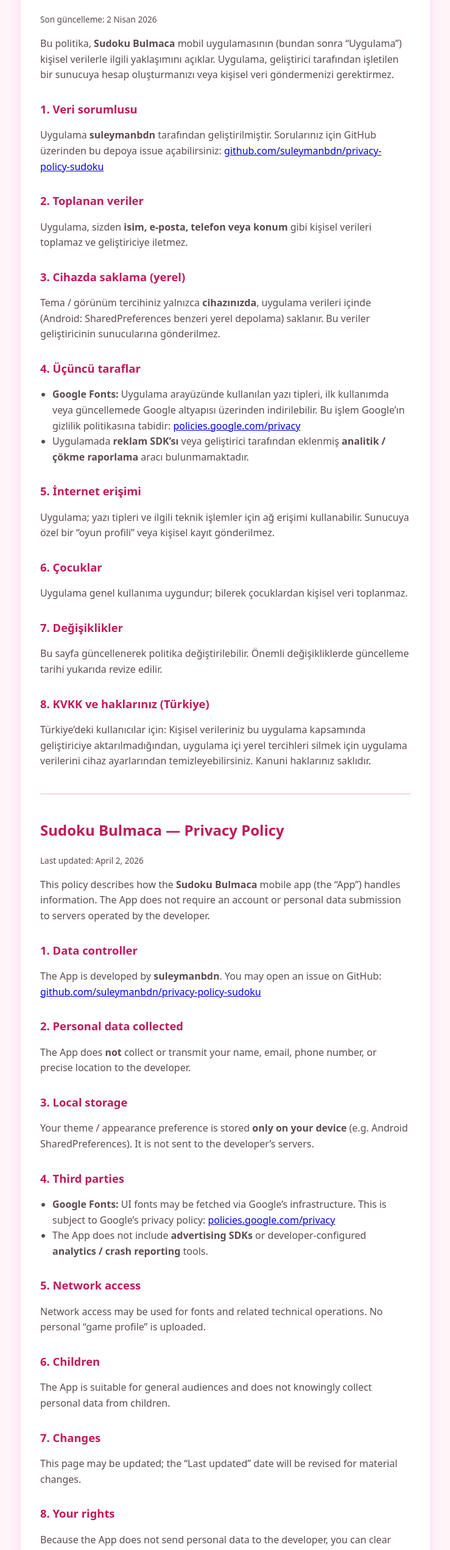
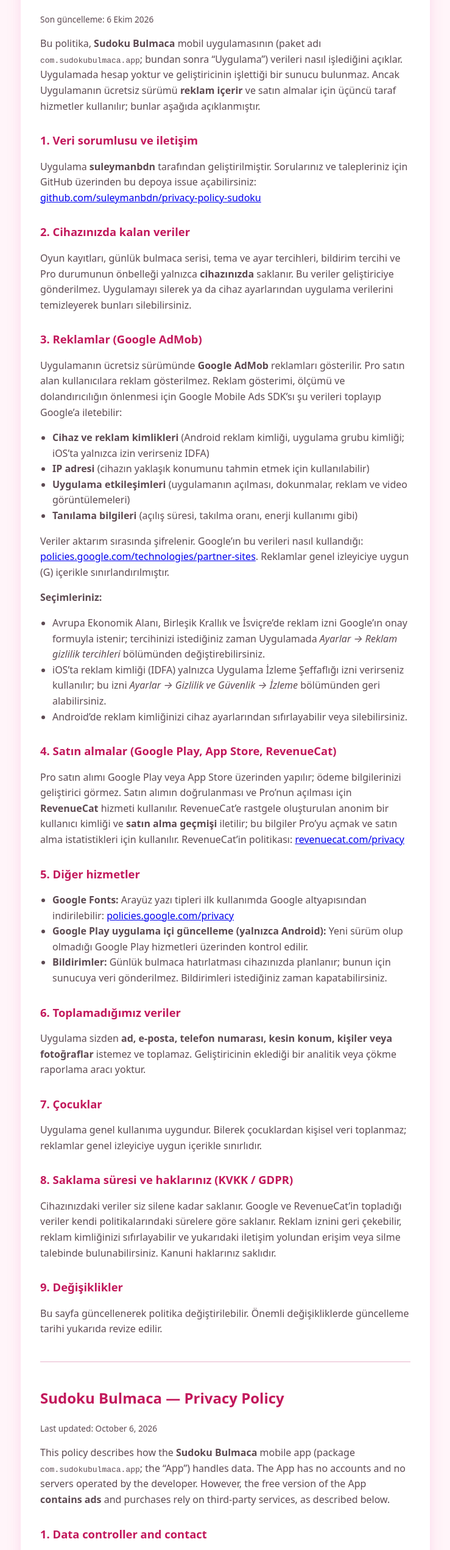
Before and after one commit to suleymanbdn/privacy-policy-sudoku, a plain HTML site: page index.html in a window 1280 px wide. Shown: the part 140-2681 px from the top of the page at 61% size, without its empty margins (270-1009 px from the left). Drawn offline with Linux system fonts and the light colour scheme.

Commit message:
Update privacy policy: AdMob ads, consent choices, RevenueCat (Oct 2026)

```diff
--- a/index.html
+++ b/index.html
@@ -51,72 +51,106 @@
 
     <section id="gizlilik-tr">
       <h1>Sudoku Bulmaca — Gizlilik Politikası</h1>
-      <p class="meta">Son güncelleme: 2 Nisan 2026</p>
+      <p class="meta">Son güncelleme: 6 Ekim 2026</p>
 
-      <p>Bu politika, <strong>Sudoku Bulmaca</strong> mobil uygulamasının (bundan sonra “Uygulama”) kişisel verilerle ilgili yaklaşımını açıklar. Uygulama, geliştirici tarafından işletilen bir sunucuya hesap oluşturmanızı veya kişisel veri göndermenizi gerektirmez.</p>
+      <p>Bu politika, <strong>Sudoku Bulmaca</strong> mobil uygulamasının (paket adı <code>com.sudokubulmaca.app</code>; bundan sonra “Uygulama”) verileri nasıl işlediğini açıklar. Uygulamada hesap yoktur ve geliştiricinin işlettiği bir sunucu bulunmaz. Ancak Uygulamanın ücretsiz sürümü <strong>reklam içerir</strong> ve satın almalar için üçüncü taraf hizmetler kullanılır; bunlar aşağıda açıklanmıştır.</p>
 
-      <h2>1. Veri sorumlusu</h2>
-      <p>Uygulama <strong>suleymanbdn</strong> tarafından geliştirilmiştir. Sorularınız için GitHub üzerinden bu depoya issue açabilirsiniz: <a href="https://github.com/suleymanbdn/privacy-policy-sudoku" rel="noopener">github.com/suleymanbdn/privacy-policy-sudoku</a></p>
+      <h2>1. Veri sorumlusu ve iletişim</h2>
+      <p>Uygulama <strong>suleymanbdn</strong> tarafından geliştirilmiştir. Sorularınız ve talepleriniz için GitHub üzerinden bu depoya issue açabilirsiniz: <a href="https://github.com/suleymanbdn/privacy-policy-sudoku" rel="noopener">github.com/suleymanbdn/privacy-policy-sudoku</a></p>
 
-      <h2>2. Toplanan veriler</h2>
-      <p>Uygulama, sizden <strong>isim, e-posta, telefon veya konum</strong> gibi kişisel verileri toplamaz ve geliştiriciye iletmez.</p>
+      <h2>2. Cihazınızda kalan veriler</h2>
+      <p>Oyun kayıtları, günlük bulmaca serisi, tema ve ayar tercihleri, bildirim tercihi ve Pro durumunun önbelleği yalnızca <strong>cihazınızda</strong> saklanır. Bu veriler geliştiriciye gönderilmez. Uygulamayı silerek ya da cihaz ayarlarından uygulama verilerini temizleyerek bunları silebilirsiniz.</p>
 
-      <h2>3. Cihazda saklama (yerel)</h2>
-      <p>Tema / görünüm tercihiniz yalnızca <strong>cihazınızda</strong>, uygulama verileri içinde (Android: SharedPreferences benzeri yerel depolama) saklanır. Bu veriler geliştiricinin sunucularına gönderilmez.</p>
-
-      <h2>4. Üçüncü taraflar</h2>
+      <h2>3. Reklamlar (Google AdMob)</h2>
+      <p>Uygulamanın ücretsiz sürümünde <strong>Google AdMob</strong> reklamları gösterilir. Pro satın alan kullanıcılara reklam gösterilmez. Reklam gösterimi, ölçümü ve dolandırıcılığın önlenmesi için Google Mobile Ads SDK’sı şu verileri toplayıp Google’a iletebilir:</p>
       <ul>
-        <li><strong>Google Fonts:</strong> Uygulama arayüzünde kullanılan yazı tipleri, ilk kullanımda veya güncellemede Google altyapısı üzerinden indirilebilir. Bu işlem Google’ın gizlilik politikasına tabidir: <a href="https://policies.google.com/privacy" rel="noopener">policies.google.com/privacy</a></li>
-        <li>Uygulamada <strong>reklam SDK’sı</strong> veya geliştirici tarafından eklenmiş <strong>analitik / çökme raporlama</strong> aracı bulunmamaktadır.</li>
+        <li><strong>Cihaz ve reklam kimlikleri</strong> (Android reklam kimliği, uygulama grubu kimliği; iOS’ta yalnızca izin verirseniz IDFA)</li>
+        <li><strong>IP adresi</strong> (cihazın yaklaşık konumunu tahmin etmek için kullanılabilir)</li>
+        <li><strong>Uygulama etkileşimleri</strong> (uygulamanın açılması, dokunmalar, reklam ve video görüntülemeleri)</li>
+        <li><strong>Tanılama bilgileri</strong> (açılış süresi, takılma oranı, enerji kullanımı gibi)</li>
+      </ul>
+      <p>Veriler aktarım sırasında şifrelenir. Google’ın bu verileri nasıl kullandığı: <a href="https://policies.google.com/technologies/partner-sites" rel="noopener">policies.google.com/technologies/partner-sites</a>. Reklamlar genel izleyiciye uygun (G) içerikle sınırlandırılmıştır.</p>
+      <p><strong>Seçimleriniz:</strong></p>
+      <ul>
+        <li>Avrupa Ekonomik Alanı, Birleşik Krallık ve İsviçre’de reklam izni Google’ın onay formuyla istenir; tercihinizi istediğiniz zaman Uygulamada <em>Ayarlar → Reklam gizlilik tercihleri</em> bölümünden değiştirebilirsiniz.</li>
+        <li>iOS’ta reklam kimliği (IDFA) yalnızca Uygulama İzleme Şeffaflığı izni verirseniz kullanılır; bu izni <em>Ayarlar → Gizlilik ve Güvenlik → İzleme</em> bölümünden geri alabilirsiniz.</li>
+        <li>Android’de reklam kimliğinizi cihaz ayarlarından sıfırlayabilir veya silebilirsiniz.</li>
       </ul>
 
-      <h2>5. İnternet erişimi</h2>
-      <p>Uygulama; yazı tipleri ve ilgili teknik işlemler için ağ erişimi kullanabilir. Sunucuya özel bir “oyun profili” veya kişisel kayıt gönderilmez.</p>
+      <h2>4. Satın almalar (Google Play, App Store, RevenueCat)</h2>
+      <p>Pro satın alımı Google Play veya App Store üzerinden yapılır; ödeme bilgilerinizi geliştirici görmez. Satın alımın doğrulanması ve Pro’nun açılması için <strong>RevenueCat</strong> hizmeti kullanılır. RevenueCat’e rastgele oluşturulan anonim bir kullanıcı kimliği ve <strong>satın alma geçmişi</strong> iletilir; bu bilgiler Pro’yu açmak ve satın alma istatistikleri için kullanılır. RevenueCat’in politikası: <a href="https://www.revenuecat.com/privacy" rel="noopener">revenuecat.com/privacy</a></p>
 
-      <h2>6. Çocuklar</h2>
-      <p>Uygulama genel kullanıma uygundur; bilerek çocuklardan kişisel veri toplanmaz.</p>
+      <h2>5. Diğer hizmetler</h2>
+      <ul>
+        <li><strong>Google Fonts:</strong> Arayüz yazı tipleri ilk kullanımda Google altyapısından indirilebilir: <a href="https://policies.google.com/privacy" rel="noopener">policies.google.com/privacy</a></li>
+        <li><strong>Google Play uygulama içi güncelleme (yalnızca Android):</strong> Yeni sürüm olup olmadığı Google Play hizmetleri üzerinden kontrol edilir.</li>
+        <li><strong>Bildirimler:</strong> Günlük bulmaca hatırlatması cihazınızda planlanır; bunun için sunucuya veri gönderilmez. Bildirimleri istediğiniz zaman kapatabilirsiniz.</li>
+      </ul>
 
-      <h2>7. Değişiklikler</h2>
+      <h2>6. Toplamadığımız veriler</h2>
+      <p>Uygulama sizden <strong>ad, e-posta, telefon numarası, kesin konum, kişiler veya fotoğraflar</strong> istemez ve toplamaz. Geliştiricinin eklediği bir analitik veya çökme raporlama aracı yoktur.</p>
+
+      <h2>7. Çocuklar</h2>
+      <p>Uygulama genel kullanıma uygundur. Bilerek çocuklardan kişisel veri toplanmaz; reklamlar genel izleyiciye uygun içerikle sınırlıdır.</p>
+
+      <h2>8. Saklama süresi ve haklarınız (KVKK / GDPR)</h2>
+      <p>Cihazınızdaki veriler siz silene kadar saklanır. Google ve RevenueCat’in topladığı veriler kendi politikalarındaki sürelere göre saklanır. Reklam iznini geri çekebilir, reklam kimliğinizi sıfırlayabilir ve yukarıdaki iletişim yolundan erişim veya silme talebinde bulunabilirsiniz. Kanuni haklarınız saklıdır.</p>
+
+      <h2>9. Değişiklikler</h2>
       <p>Bu sayfa güncellenerek politika değiştirilebilir. Önemli değişikliklerde güncelleme tarihi yukarıda revize edilir.</p>
-
-      <h2>8. KVKK ve haklarınız (Türkiye)</h2>
-      <p>Türkiye’deki kullanıcılar için: Kişisel verileriniz bu uygulama kapsamında geliştiriciye aktarılmadığından, uygulama içi yerel tercihleri silmek için uygulama verilerini cihaz ayarlarından temizleyebilirsiniz. Kanuni haklarınız saklıdır.</p>
     </section>
 
     <hr>
 
     <section id="privacy-en">
       <h1>Sudoku Bulmaca — Privacy Policy</h1>
-      <p class="meta">Last updated: April 2, 2026</p>
+      <p class="meta">Last updated: October 6, 2026</p>
 
-      <p>This policy describes how the <strong>Sudoku Bulmaca</strong> mobile app (the “App”) handles information. The App does not require an account or personal data submission to servers operated by the developer.</p>
+      <p>This policy describes how the <strong>Sudoku Bulmaca</strong> mobile app (package <code>com.sudokubulmaca.app</code>; the “App”) handles data. The App has no accounts and no servers operated by the developer. However, the free version of the App <strong>contains ads</strong> and purchases rely on third-party services, as described below.</p>
 
-      <h2>1. Data controller</h2>
-      <p>The App is developed by <strong>suleymanbdn</strong>. You may open an issue on GitHub: <a href="https://github.com/suleymanbdn/privacy-policy-sudoku" rel="noopener">github.com/suleymanbdn/privacy-policy-sudoku</a></p>
+      <h2>1. Data controller and contact</h2>
+      <p>The App is developed by <strong>suleymanbdn</strong>. For questions or requests, open an issue on GitHub: <a href="https://github.com/suleymanbdn/privacy-policy-sudoku" rel="noopener">github.com/suleymanbdn/privacy-policy-sudoku</a></p>
 
-      <h2>2. Personal data collected</h2>
-      <p>The App does <strong>not</strong> collect or transmit your name, email, phone number, or precise location to the developer.</p>
+      <h2>2. Data that stays on your device</h2>
+      <p>Saved games, your daily puzzle streak, theme and settings, notification preference and a cached Pro status are stored <strong>only on your device</strong>. They are not sent to the developer. You can delete them by uninstalling the App or clearing its data in your device settings.</p>
 
-      <h2>3. Local storage</h2>
-      <p>Your theme / appearance preference is stored <strong>only on your device</strong> (e.g. Android SharedPreferences). It is not sent to the developer’s servers.</p>
-
-      <h2>4. Third parties</h2>
+      <h2>3. Advertising (Google AdMob)</h2>
+      <p>The free version of the App shows <strong>Google AdMob</strong> ads. Users who purchase Pro are not shown ads. To serve and measure ads and to prevent fraud, the Google Mobile Ads SDK may collect the following and send it to Google:</p>
       <ul>
-        <li><strong>Google Fonts:</strong> UI fonts may be fetched via Google’s infrastructure. This is subject to Google’s privacy policy: <a href="https://policies.google.com/privacy" rel="noopener">policies.google.com/privacy</a></li>
-        <li>The App does not include <strong>advertising SDKs</strong> or developer-configured <strong>analytics / crash reporting</strong> tools.</li>
+        <li><strong>Device and advertising identifiers</strong> (Android advertising ID, app set ID; on iOS, the IDFA only if you allow tracking)</li>
+        <li><strong>IP address</strong> (may be used to estimate the general location of the device)</li>
+        <li><strong>App interactions</strong> (app launches, taps, ad and video views)</li>
+        <li><strong>Diagnostic information</strong> (such as launch time, hang rate and energy usage)</li>
+      </ul>
+      <p>Data is encrypted in transit. How Google uses this data: <a href="https://policies.google.com/technologies/partner-sites" rel="noopener">policies.google.com/technologies/partner-sites</a>. Ads are limited to content suitable for general audiences (G).</p>
+      <p><strong>Your choices:</strong></p>
+      <ul>
+        <li>In the European Economic Area, the UK and Switzerland, ad consent is requested through Google’s consent form; you can change it at any time in the App under <em>Settings → Ad privacy choices</em>.</li>
+        <li>On iOS, the advertising identifier (IDFA) is used only if you grant App Tracking Transparency permission; you can withdraw it under <em>Settings → Privacy &amp; Security → Tracking</em>.</li>
+        <li>On Android, you can reset or delete your advertising ID in your device settings.</li>
       </ul>
 
-      <h2>5. Network access</h2>
-      <p>Network access may be used for fonts and related technical operations. No personal “game profile” is uploaded.</p>
+      <h2>4. Purchases (Google Play, App Store, RevenueCat)</h2>
+      <p>Pro is purchased through Google Play or the App Store; the developer never sees your payment details. <strong>RevenueCat</strong> is used to validate purchases and unlock Pro. A randomly generated anonymous user ID and your <strong>purchase history</strong> are sent to RevenueCat and used to unlock Pro and for purchase statistics. RevenueCat’s policy: <a href="https://www.revenuecat.com/privacy" rel="noopener">revenuecat.com/privacy</a></p>
 
-      <h2>6. Children</h2>
-      <p>The App is suitable for general audiences and does not knowingly collect personal data from children.</p>
+      <h2>5. Other services</h2>
+      <ul>
+        <li><strong>Google Fonts:</strong> UI fonts may be downloaded from Google’s infrastructure on first use: <a href="https://policies.google.com/privacy" rel="noopener">policies.google.com/privacy</a></li>
+        <li><strong>Google Play in-app updates (Android only):</strong> the App checks for a newer version through Google Play services.</li>
+        <li><strong>Notifications:</strong> the daily puzzle reminder is scheduled on your device; no data is sent to a server for it. You can turn notifications off at any time.</li>
+      </ul>
 
-      <h2>7. Changes</h2>
+      <h2>6. Data we do not collect</h2>
+      <p>The App does not ask for or collect your <strong>name, email, phone number, precise location, contacts or photos</strong>. There are no developer-configured analytics or crash reporting tools.</p>
+
+      <h2>7. Children</h2>
+      <p>The App is suitable for general audiences. It does not knowingly collect personal data from children, and ads are limited to content suitable for general audiences.</p>
+
+      <h2>8. Retention and your rights (GDPR / KVKK)</h2>
+      <p>Data on your device is kept until you delete it. Data collected by Google and RevenueCat is retained according to their own policies. You can withdraw ad consent, reset your advertising ID, and request access or deletion through the contact above. Your statutory rights remain unaffected.</p>
+
+      <h2>9. Changes</h2>
       <p>This page may be updated; the “Last updated” date will be revised for material changes.</p>
-
-      <h2>8. Your rights</h2>
-      <p>Because the App does not send personal data to the developer, you can clear local preferences by clearing app data in your device settings. Your statutory rights remain unaffected where applicable.</p>
     </section>
   </main>
 </body>
```
